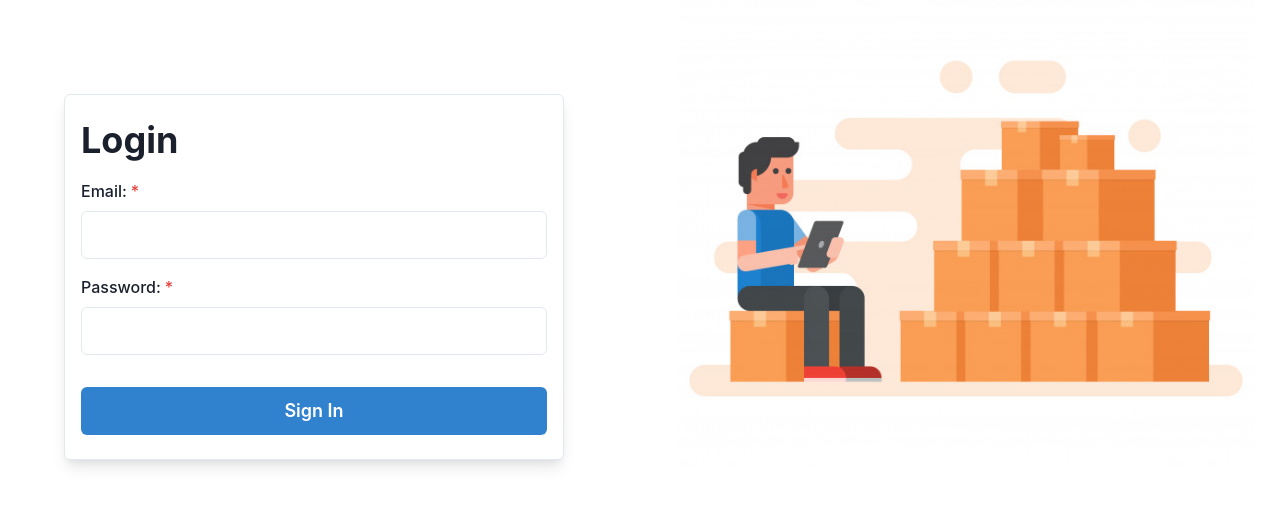
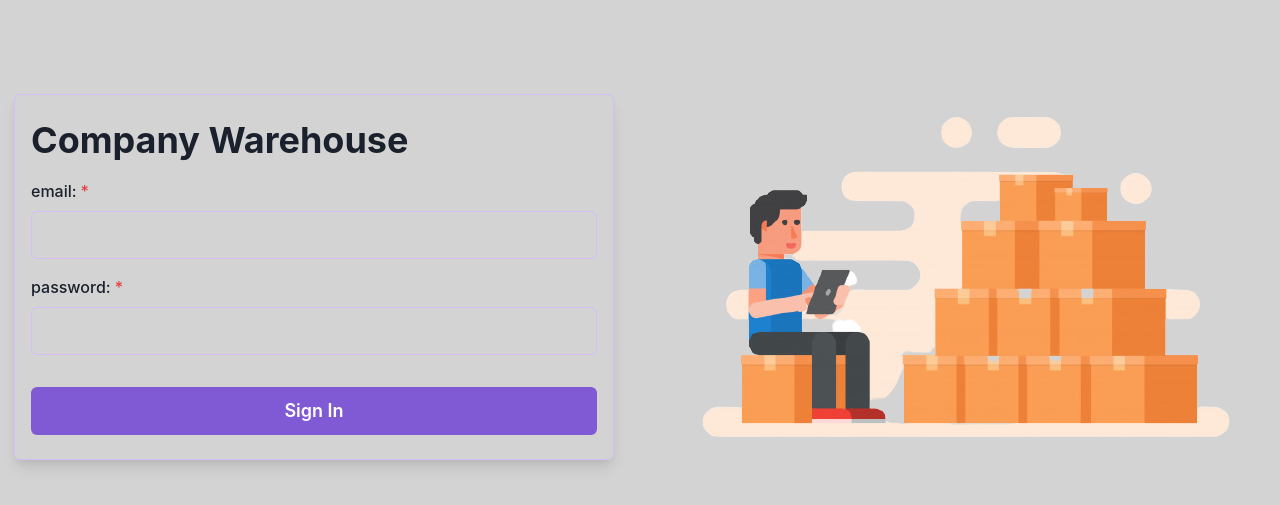
Before and after one commit to eikemello/warehouse, a React (Create React App) app: page / in a window 1280 px wide. Shown: the part 123-628 px from the top of the page. Built offline with nearby package versions, Linux system fonts and the light colour scheme; no server answers; the database is empty.

Commit message:
change login appearance

```diff
--- a/public/index.html
+++ b/public/index.html
@@ -6,7 +6,7 @@
   <meta name="viewport" content="width=device-width, initial-scale=1" />
   <meta name="theme-color" content="#000000" />
   <meta name="description" content="Web site created using create-react-app" />
-  <title>React App</title>
+  <title>Warehouse</title>
 </head>
 
 <body>
--- a/src/components/SideBar/index.jsx
+++ b/src/components/SideBar/index.jsx
@@ -14,13 +14,13 @@ import { Link } from 'react-router-dom'
 const SidebarContent = ({ onClick }) => (
   <VStack>
     <Button w="100%">
-      <Link to="/sl">Sei la</Link>
+      <Link to="/sl">Dashboard</Link>
     </Button>
     <Button w="100%">
-      <Link to="">Sei la</Link>
+      <Link to="">Searchs</Link>
     </Button>
     <Button w="100%">
-      <Link to="">Sei la</Link>
+      <Link to="">All assets</Link>
     </Button>
   </VStack>
 )
--- a/src/pages/Login/index.jsx
+++ b/src/pages/Login/index.jsx
@@ -50,19 +50,19 @@ const Login = () => {
 
 
   return (
-    <Grid templateColumns="repeat(2, 1fr)" gap={6} height="100vh">
+    <Grid templateColumns="repeat(2, 1fr)" gap={6} height="100vh" background="lightgray">
       <Flex justifyContent="center" alignItems="center">
         <Box
-          w={[300, 400, 500]}
+          w={[400, 500, 600]}
           border="1px"
-          borderColor="gray.200"
+          borderColor="purple.200"
           borderRadius="md"
           padding={4}
           textAlign="left"
           boxShadow="lg"
         >
           <Box py={2}>
-            <Heading>Login</Heading>
+            <Heading>Company Warehouse</Heading>
           </Box>
 
           <form onSubmit={handleSubmit}>
@@ -70,11 +70,12 @@ const Login = () => {
 
             <Box py={2}>
               <FormControl id="email" isRequired >
-                <FormLabel>Email:</FormLabel>
+                <FormLabel>email:</FormLabel>
                 <Input
                   type="email"
                   autoComplete="false"
                   size="lg"
+                  borderColor="purple.200"
                   onChange={event => setEmail(event.currentTarget.value)}
                   value={email}
                 />
@@ -83,11 +84,12 @@ const Login = () => {
 
             <Box py={2}>
               <FormControl id="password" isRequired >
-                <FormLabel>Password:</FormLabel>
+                <FormLabel>password:</FormLabel>
                 <Input
                   type="password"
                   autoComplete="false"
                   size="lg"
+                  borderColor="purple.200"
                   onChange={event => setPassword(event.currentTarget.value)}
                   value={password}
                 />
@@ -99,7 +101,7 @@ const Login = () => {
                 width="full"
                 mt={4}
                 type="submit"
-                colorScheme="blue"
+                colorScheme="purple"
                 size="lg"
                 disabled={isLoading}
               >
@@ -115,7 +117,7 @@ const Login = () => {
       </Flex>
 
       <Flex justifyContent="center" alignItems="center">
-        <Box boxSize="xl" borderRadius="md">
+        <Box boxSize="max" borderRadius="md">
           <Image src={logoImg} alt="Logo" />
         </Box>
       </Flex>
```
Also changed, not shown: src/assets/login_image.png.
